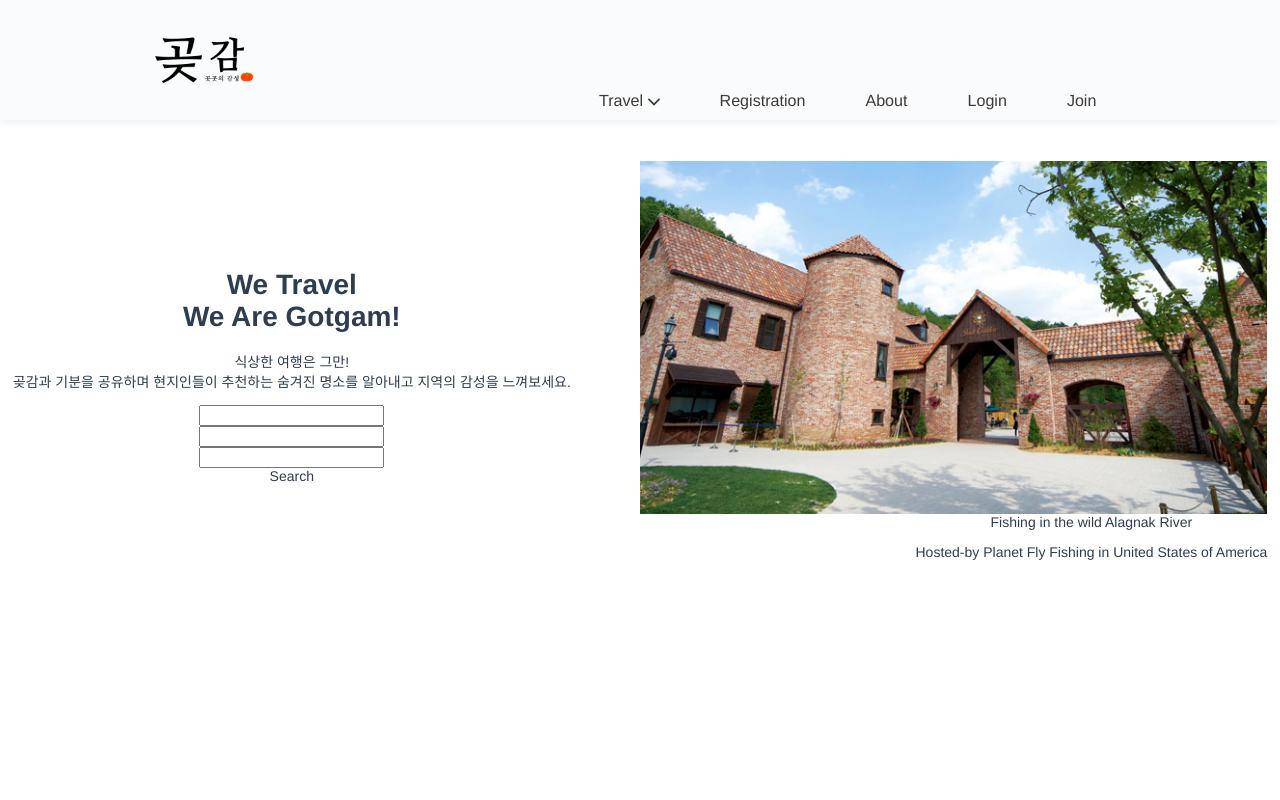
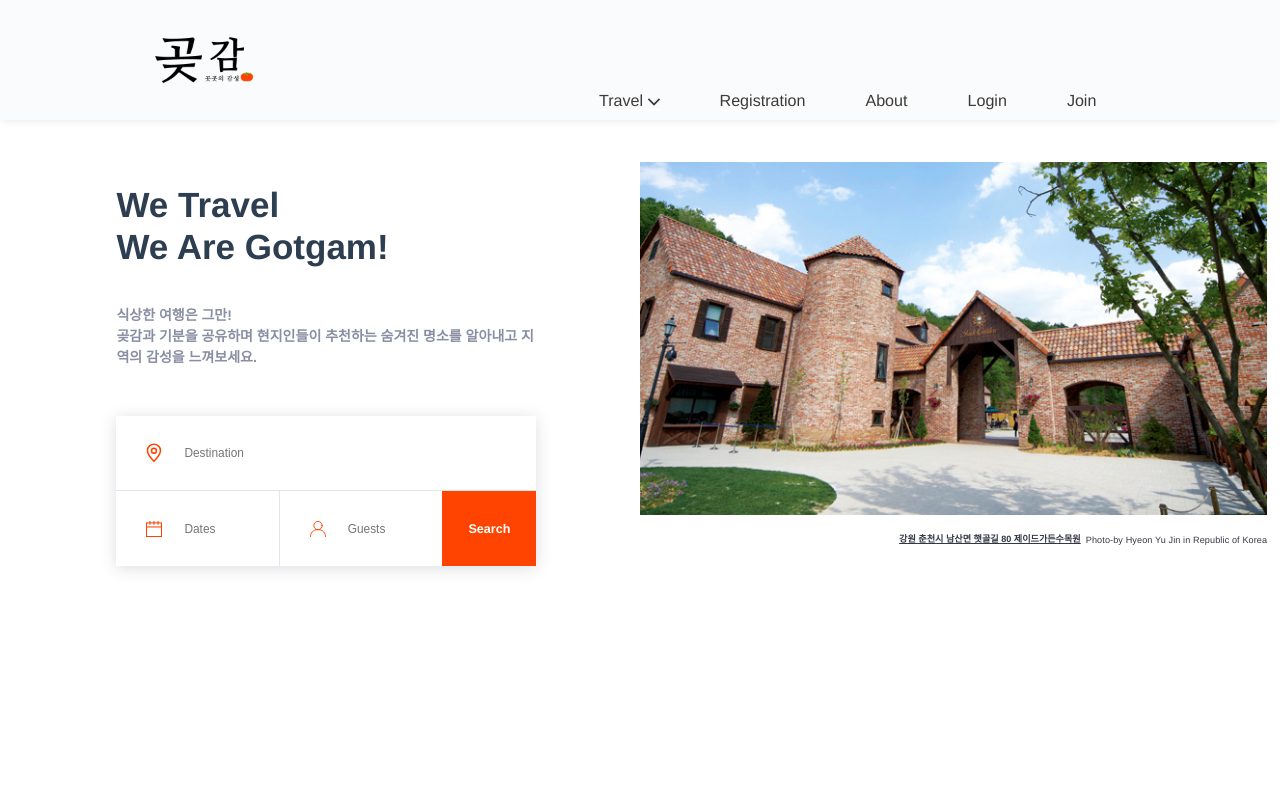
Before and after one commit to Jungjihyuk/gotgam, a Vue app: page / in a window 1280 px wide. Shown: the top 800 px of the page. Built offline with nearby package versions, Linux system fonts and the light colour scheme.

Commit message:
Modify homeHeader

```diff
--- a/src/App.vue
+++ b/src/App.vue
@@ -23,7 +23,7 @@ export default {
   font-family: 'Avenir', Helvetica, Arial, sans-serif;
   -webkit-font-smoothing: antialiased;
   -moz-osx-font-smoothing: grayscale;
-  text-align: center;
+  /* text-align: center; */
   color: #2c3e50;
   /* margin-top: 60px; */
   width: 100%;
--- a/src/components/header.vue
+++ b/src/components/header.vue
@@ -66,7 +66,7 @@ export default {
 		width: 100%;
 	}
 
-	@cblue : #41B883;
+	@cblue : #ff4401;
 	@cgrey : #3E3A37;
 	@cwhite : #ffffff;
 	@ccream : #FAFBFC;
--- a/src/components/homeHeader.vue
+++ b/src/components/homeHeader.vue
@@ -22,9 +22,16 @@
           <!-- desti_wrap -->
           <div class="desti_wrap">
             <div class="desti_form">
-              <div class="desti_icon"></div>
+              <div class="desti_icon">
+                <svg data-v-3c805d31="" data-v-738935cd="" xmlns="http://www.w3.org/2000/svg" width="16" height="20" viewBox="0 0 19 26">
+                  <g data-v-3c805d31="" fill="none" fill-rule="evenodd" stroke="#ff4401" stroke-linecap="square" stroke-width="2" transform="translate(1 1.6)">
+                    <path data-v-3c805d31="" d="M16.8615385,8.4 C16.8615385,13.545 8.43076923,22.05 8.43076923,22.05 C8.43076923,22.05 0,13.545 0,8.4 C0,3.045 4.32076923,0 8.43076923,0 C12.5407692,0 16.8615385,3.045 16.8615385,8.4 Z"></path>
+                    <ellipse data-v-3c805d31="" cx="8.431" cy="8.4" rx="3.162" ry="3.15"></ellipse>
+                  </g>
+                </svg>
+              </div>
               <div class="desti_input">
-                <input type="text">
+                <input type="text"  disabled="disabled" size="1" placeholder="Destination">
               </div>
             </div>
           </div>
@@ -33,23 +40,40 @@
           <!-- etc_wrap -->
           <div class="etc_wrap">
             <div class="day_form">
-              <div class="day_icon"></div>
-              <div class="day_input">
-                <input type="text">
+              <div class="day_inner_form">
+                <div class="day_icon">
+                  <svg data-v-738935cd="" xmlns="http://www.w3.org/2000/svg" width="16" height="20" viewBox="0 0 31 31">
+                    <g fill="none" fill-rule="evenodd" stroke="#ff4401" stroke-linecap="square" stroke-width="2" transform="translate(1 1)">
+                      <polyline points="29 10.545 29 29 0 29 0 10.545"></polyline>
+                      <rect width="29" height="7.909" y="2.636"></rect>
+                      <path d="M14.5 0L14.5 5.27272727M6.59090909 0L6.59090909 5.27272727M22.4090909 0L22.4090909 5.27272727"></path>
+                    </g>
+                  </svg>
+                </div>
+                <div class="day_input">
+                  <input type="text"  disabled="disabled" size="1" placeholder="Dates">
+                </div>
               </div>
             </div>
 
             <div class="mood_form">
-              <div class="mood_icon"></div>
-              <div class="mood_input">
-                <input type="text">
+              <div class="mood_inner_form">
+                <div class="mood_icon">
+                  <svg data-v-08714426="" data-v-738935cd="" xmlns="http://www.w3.org/2000/svg" width="16" height="16" viewBox="0 0 17 17">
+                    <g data-v-08714426="" fill="none" fill-rule="evenodd" stroke="#ff4401" stroke-linecap="square">
+                      <path data-v-08714426="" d="M0.369565217,16.6304348 C0.369565217,12.5482174 3.67865217,9.23913043 7.76086957,9.23913043 L9.23913043,9.23913043 C13.3213478,9.23913043 16.6304348,12.5482174 16.6304348,16.6304348"></path>
+                      <circle data-v-08714426="" cx="8.5" cy="4.804" r="4.435"></circle>
+                    </g>
+                  </svg>
+                </div>
+                <div class="mood_input">
+                  <input type="text" disabled="disabled" size="1" placeholder="Guests">
+                </div>
               </div>
             </div>
 
             <div class="search_form">
-              <div class="search_btn btn btn-success">
-                <span>Search</span>
-              </div>
+              <span>Search</span>
             </div>
           </div>
           <!-- etc_wrap END -->
@@ -68,12 +92,8 @@
 
         <!-- subscri_wrap -->
         <div class="subscri_wrap">
-          <!-- subscri_inner_wrap -->
-          <div class="subscri_inner_wrap">
-            <a>Fishing in the wild Alagnak River</a>
-            <p>Hosted-by Planet Fly Fishing in United States of America</p>
-          </div>
-          <!-- subscri_inner_wrap END -->
+          <a>강원 춘천시 남산면 햇골길 80 제이드가든수목원</a>
+          <p>Photo-by Hyeon Yu Jin in Republic of Korea</p>
         </div>
         <!-- subscri_wrap END -->
 
@@ -102,7 +122,148 @@ export default {
 .hh_wrap1 {
   flex: 1;
   display: flex;
+  justify-content: center;
+  box-sizing: border-box;
+}
+
+.hh_inner_wrap1 {
+  display: flex;
+  flex-direction: column;
+}
+
+.hh_inner_wrap1 h1 {
+  max-width: 300px;
+  font-weight: 700;
+  font-size: 2.5rem;
+  line-height: 3rem;
+}
+
+.hh_inner_wrap1 p {
+  margin: 1rem 0 3.4rem;
+  max-width: 420px;
+  font-weight: 600;
+  color: #898ea2;
+  font-size: 1rem;
+  line-height: 1.5rem;
+}
+
+.hh_form_wrap {
+  display: flex;
+  flex-direction: column;
+  box-shadow: 0 2px 15px rgba(69, 73, 91, .18);
+}
+
+.desti_wrap, .etc_wrap {
+  display: flex;
+}
+
+.desti_wrap .desti_form {
+  border-bottom: 1px solid #e4e5ec;
+  height: 75px;
+  display: flex;
   align-items: center;
+  width: 100%;
+  padding: 0 10px;
+}
+
+.desti_wrap .desti_form .desti_icon {
+  display: flex;
+  padding: 0 20px;
+}
+
+.desti_wrap .desti_form .desti_input {
+  display: flex;
+  flex: 1;
+}
+
+.desti_wrap input {
+  border: none;
+  font-size: .85rem;
+  color: #353745;
+  width: 100%;
+  cursor: pointer;
+  background-color: #fff;
+}
+
+.etc_wrap .day_form {
+  border-right: 1px solid #e4e5ec;
+  width: 100%;
+  height: 75px;
+}
+
+.etc_wrap .day_form .day_inner_form {
+  display: flex;
+  align-items: center;
+  width: 100%;
+  height: 100%;
+  padding: 0 10px;
+}
+
+.etc_wrap .day_form .day_inner_form .day_icon {
+  padding: 0 20px;
+  display: flex;
+}
+
+.etc_wrap .day_form .day_inner_form .day_input {
+  display: flex;
+  flex: 1;
+}
+
+.etc_wrap input {
+  border: none;
+  font-size: .85rem;
+  color: #353745;
+  width: 100%;
+  cursor: pointer;
+  background-color: #fff;
+}
+
+.etc_wrap .mood_form {
+  width: 100%;
+  height: 75px;
+}
+
+.etc_wrap .mood_form .mood_inner_form {
+  display: flex;
+  align-items: center;
+  width: 100%;
+  height: 100%;
+  padding: 0 10px;
+}
+
+.etc_wrap .mood_form .mood_inner_form .mood_icon {
+  padding: 0 20px;
+  display: flex;
+}
+
+.etc_wrap .mood_form .mood_inner_form .mood_input {
+  display: flex;
+  flex: 1;
+}
+
+.etc_wrap .search_form {
+  border: 1px solid #ff4401;
+  background: #ff4401;
+  color: #fff;
+  padding: 0 25px;
+  width: 100%;
+  height: 75px;
+  display: inline-flex;
+  position: relative;
+  align-items: center;
+  margin: 0;
+  cursor: pointer;
+  box-sizing: border-box;
+  flex: 1;
+  z-index: 10;
+}
+
+.etc_wrap .search_form span {
+  display: flex;
+  align-items: center;
+  font-size: .9rem;
+  font-weight: 600;
+  white-space: nowrap;
 }
 
 .hh_wrap2 {
@@ -126,5 +287,24 @@ export default {
   display: flex;
   justify-content: flex-end;
   align-items: center;
+  min-height: 50px;
+}
+
+.subscri_wrap a {
+  font-weight: 700;
+  text-decoration: underline;
+  font-size: .65rem;
+  line-height: .85rem;
+  color: #353745;
+  display: inline-flex;
+  cursor: pointer;
+  margin: 2px 0;
+}
+
+.subscri_wrap p {
+  margin-left: 5px;
+  font-size: .65rem;
+  color: #353745;
+  letter-spacing: .008rem;
 }
 </style>
```
